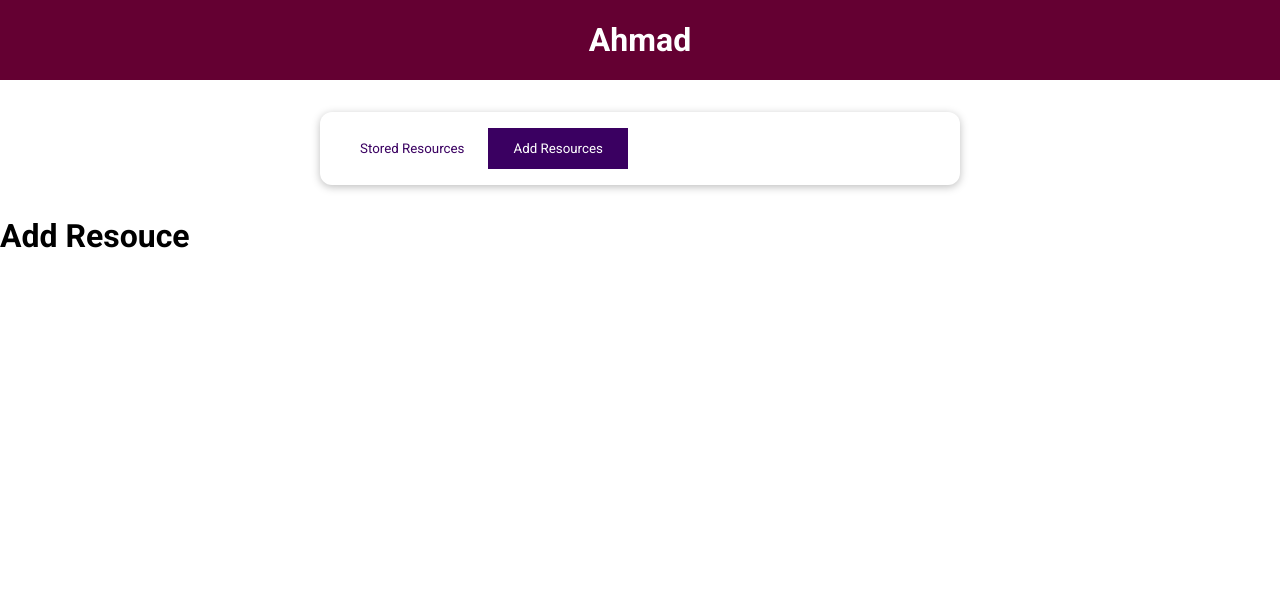
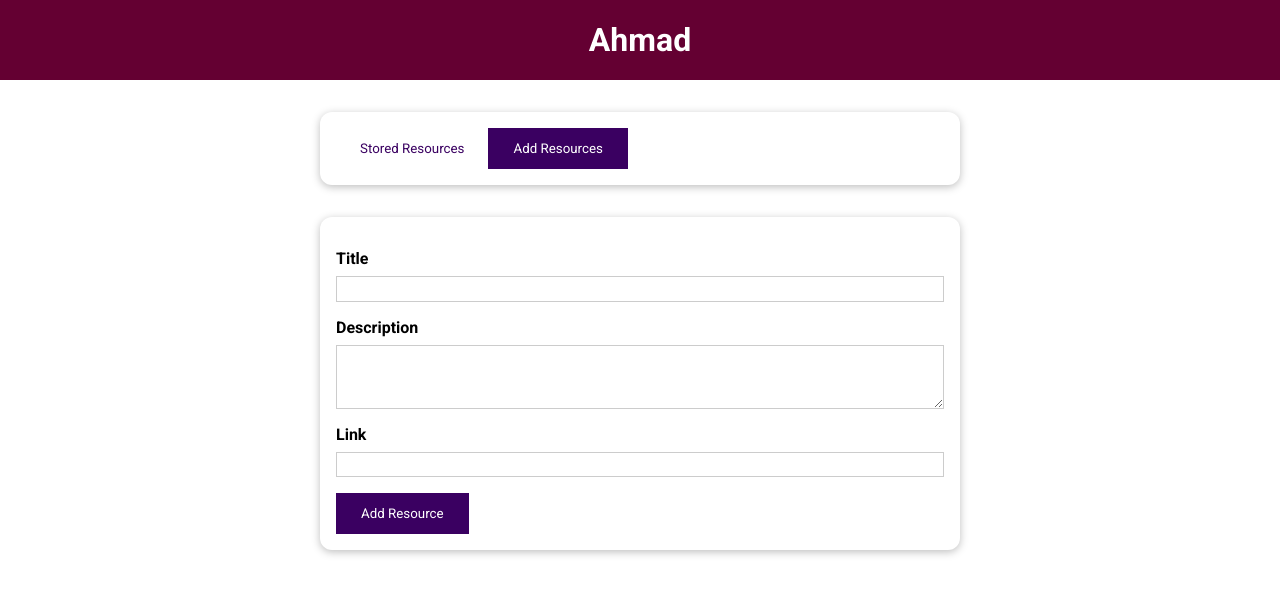
Before and after one commit to ahmadalii112/Academia-VUE, a Vue app in the folder 10.Course-Project-The-Learning-Resources-App/: page / in a window 1280 px wide. Both pictures are taken after a click on the button "Add Resources". Shown: the top 594 px of the page. Built offline with nearby package versions, Linux system fonts and the light colour scheme.

Commit message:
9. Adding a Form

```diff
--- a/10.Course-Project-The-Learning-Resources-App/src/components/UI/BaseButton.vue
+++ b/10.Course-Project-The-Learning-Resources-App/src/components/UI/BaseButton.vue
@@ -1,12 +1,12 @@
 <template>
-  <button :type="type" :class="mode">
+  <button :class="mode">
     <slot></slot>
   </button>
 </template>
 
 <script>
 export default {
-  props: ['type', 'mode'],
+  props: ['mode'],
 };
 </script>
 
--- a/10.Course-Project-The-Learning-Resources-App/src/components/learning-resources/AddResources.vue
+++ b/10.Course-Project-The-Learning-Resources-App/src/components/learning-resources/AddResources.vue
@@ -1,5 +1,23 @@
 <template>
-  <h1>Add Resouce</h1>
+  <base-card>
+  <form>
+    <div class="form-control">
+      <label for="title">Title</label>
+      <input id="title" name="title" type="text" />
+    </div>
+    <div class="form-control">
+      <label for="description">Description</label>
+      <textarea id="description" name="description" rows="3"></textarea>
+    </div>
+    <div class="form-control">
+      <label for="link">Link</label>
+      <input id="link" name="link" type="url" />
+    </div>
+    <div>
+      <base-button type="submit">Add Resource</base-button>
+    </div>
+  </form>
+</base-card>
 </template>
 
 <script>
@@ -10,4 +28,30 @@ export default {
 };
 </script>
 
-<style></style>
+<style scoped>
+label {
+  font-weight: bold;
+  display: block;
+  margin-bottom: 0.5rem;
+}
+
+input,
+textarea {
+  display: block;
+  width: 100%;
+  font: inherit;
+  padding: 0.15rem;
+  border: 1px solid #ccc;
+}
+
+input:focus,
+textarea:focus {
+  outline: none;
+  border-color: #3a0061;
+  background-color: #f7ebff;
+}
+
+.form-control {
+  margin: 1rem 0;
+}
+</style>
```
